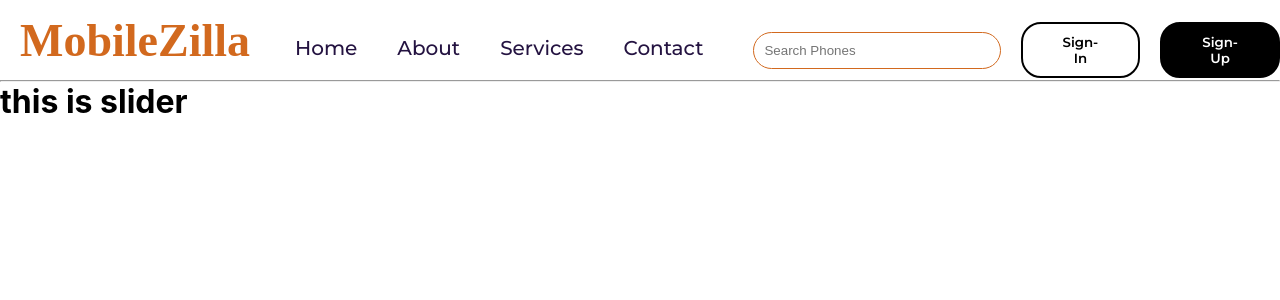
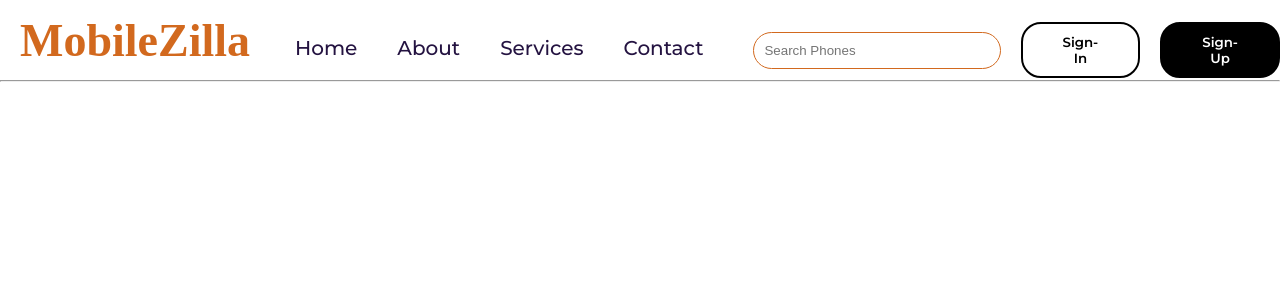
Before and after one commit to hamzawaseer1/fyp-mobilezilla, a React (Create React App) app: page / in a window 1280 px wide. Shown: the top 300 px of the page. Built offline with nearby package versions, Linux system fonts and the light colour scheme.

Commit message:
Slider header changes

```diff
--- a/src/components/Navbar.jsx
+++ b/src/components/Navbar.jsx
@@ -33,9 +33,6 @@ let navbar = () => {
         </button>
       </div>
       <hr />
-      <div className="slider">
-        <h1>this is slider</h1>
-      </div>
     </>
   );
 };
```
